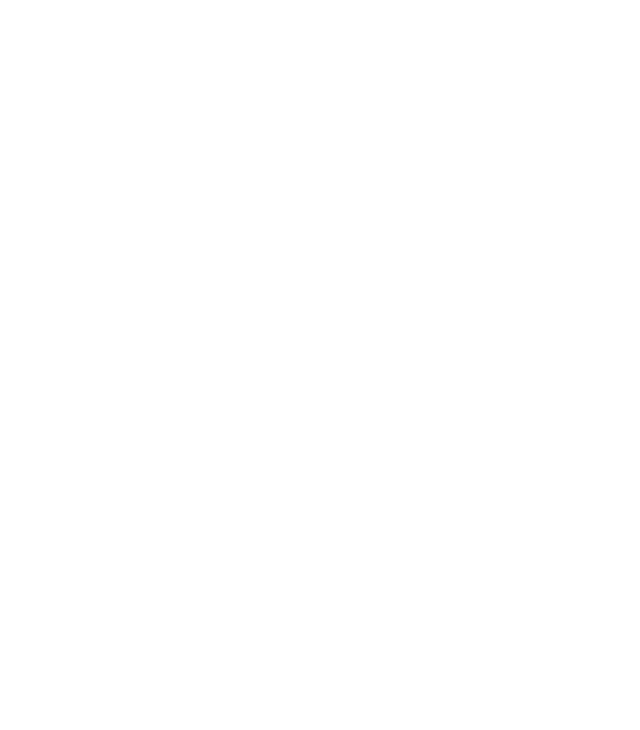
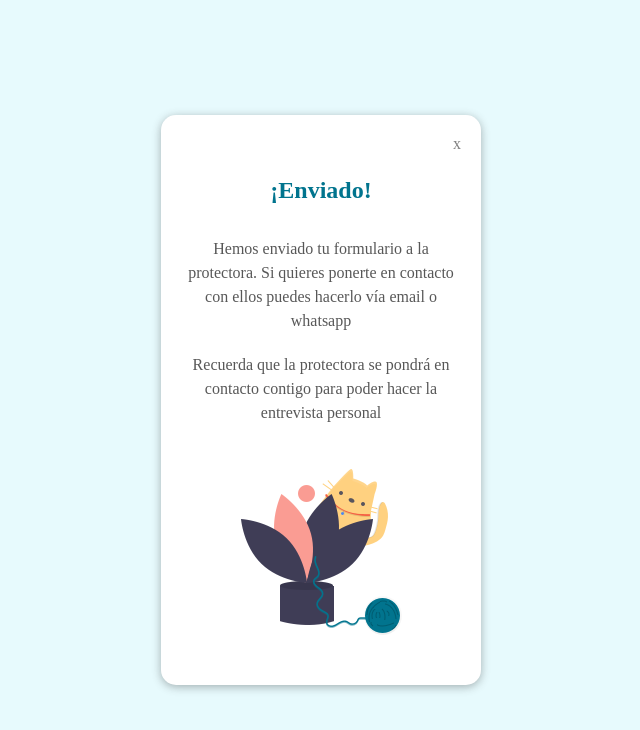
Before and after one commit to Maurodiaztesta/lucky-front, a React (Create React App) app: page /sent in a window 1280 px wide. Before the commit this address had no page. Shown: the top 730 px of the page, without its empty margins (319-959 px from the left). Built offline with nearby package versions, Linux system fonts and the light colour scheme.

Commit message:
FormConfirm Done

```diff
--- a/src/App.js
+++ b/src/App.js
@@ -16,6 +16,7 @@ import DonationPage from "./pages/DonationPage/DonationPage";
 import ApadrinarPage from "./pages/ApadrinarPage/ApadrinarPage";
 import EstadoAdopcionPage from "./pages/EstadoAdopcionPage/EstadoAdopcionPage";
 import Warning from "./components/Warning/Warning";
+import FormConfirm from "./components/FormConfirm/FormConfirm";
 
 
 
@@ -42,6 +43,7 @@ function App() {
             <Route path="/donation" element={<DonationPage></DonationPage>}/>
             <Route path="/apadrinar" element={<ApadrinarPage></ApadrinarPage>}/>
             <Route path="/status" element={<EstadoAdopcionPage></EstadoAdopcionPage>}/>
+            <Route path="/sent" element={<FormConfirm></FormConfirm>}/>
           </Routes>
         </main>
       </Router>
--- /dev/null
+++ b/src/components/FormConfirm/FormConfirm.css
@@ -0,0 +1,54 @@
+.confirm-padre {
+  position: fixed;
+  top: 0;
+  bottom: 0;
+  left: 0;
+  right: 0;
+  display: flex;
+  justify-content: center;
+  align-items: center;
+  background-color: rgba(174, 236, 248, 0.292);
+}
+.confirm-padre .confirm-content {
+  width: 280px;
+  height: 530px;
+  background-color: #fff;
+  border-radius: 15px;
+  box-shadow: 0px 2px 10px rgba(0, 0, 0, 0.3);
+  display: flex;
+  flex-direction: column;
+  justify-content: space-between;
+  align-items: center;
+  padding: 20px;
+}
+.confirm-padre .close {
+  position: relative;
+  top: 0;
+  color: grey;
+  text-decoration: none;
+  margin-left: auto;
+}
+.confirm-padre .title-confirm {
+  font-size: 24px;
+  font-weight: bold;
+  text-align: center;
+  margin-bottom: 10px;
+  color: rgb(1, 116, 142);
+}
+.confirm-padre .confirm-info div {
+  display: flex;
+  flex-wrap: wrap;
+  flex-direction: column;
+  max-width: 570px;
+}
+.confirm-padre p {
+  display: flex;
+  font-size: 16px;
+  line-height: 1.5;
+  text-align: center;
+  margin-bottom: 20px;
+  white-space: pre-wrap;
+}
+.confirm-padre img {
+  margin-bottom: 30px;
+}/*# sourceMappingURL=FormConfirm.css.map */
--- /dev/null
+++ b/src/components/FormConfirm/FormConfirm.jsx
@@ -0,0 +1,34 @@
+import "./FormConfirm.css";
+import { Link } from "react-router-dom";
+import React from "react";
+
+const FormConfirm = () => {
+  return (
+    <div className="confirm-padre">
+      <div className="confirm-content">
+      <Link className="close" to="/status">x</Link>
+        <h3 className="title-confirm">¡Enviado!</h3>
+        <div className="confirm-info">
+          <div>
+            <p>
+            Hemos enviado tu formulario a la protectora. Si quieres ponerte en
+            contacto con ellos puedes hacerlo vía email o whatsapp
+            </p>
+          </div>
+          <div>
+            <p>
+            Recuerda que la protectora se pondrá en contacto contigo para poder
+            hacer la entrevista personal
+            </p>
+          </div>
+        </div>
+        <img
+          src="../../assets/img/imagenes/gato_planta.png"
+          alt="gato_planta"
+        ></img>
+      </div>
+    </div>
+  );
+};
+
+export default FormConfirm;
--- /dev/null
+++ b/src/components/FormConfirm/FormConfirm.scss
@@ -0,0 +1,61 @@
+.confirm-padre {
+    position: fixed;
+    top: 0;
+    bottom: 0;
+    left: 0;
+    right: 0;
+    display: flex;
+    justify-content: center;
+    align-items: center;
+    background-color: rgba(174, 236, 248, 0.292);
+
+    .confirm-content {
+      width: 280px;
+      height: 530px;
+      background-color: #fff;
+      border-radius: 15px;
+      box-shadow: 0px 2px 10px rgba(0, 0, 0, 0.3);
+      display: flex;
+      flex-direction: column;
+      justify-content: space-between;
+      align-items: center;
+      padding: 20px;
+    }
+
+    .close{
+      position: relative;
+      top:0;
+      color: grey;
+      text-decoration: none;
+      margin-left: auto;
+    }
+
+    .title-confirm {
+      font-size: 24px;
+      font-weight: bold;
+      text-align: center;
+      margin-bottom: 10px;
+      color: rgb(1 116 142);
+    }
+
+    .confirm-info div{
+        display: flex;
+        flex-wrap: wrap;
+        flex-direction: column;
+        max-width: 570px;
+    }
+
+      p {
+        display: flex;
+        font-size: 16px;
+        line-height: 1.5;
+        text-align: center;
+        margin-bottom: 20px;
+        white-space: pre-wrap;
+      }
+
+    img {
+      margin-bottom: 30px;
+    }
+
+  }
```
Also changed, not shown: src/pages/PerfilAnimalPage/PerfilAnimalPage.jsx (+170 -170 lines), 1 other file (tests, documents, lock files or other folders).
